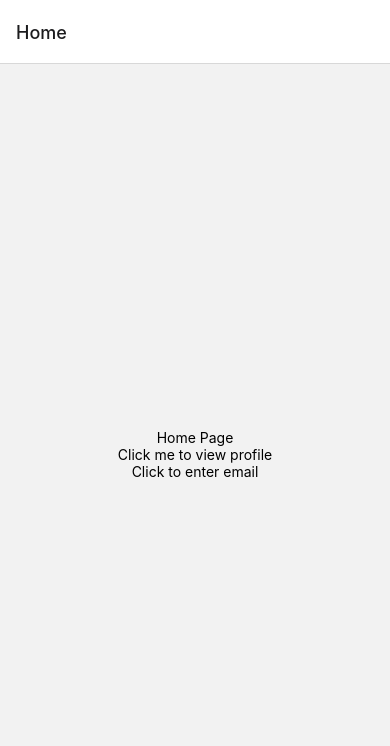
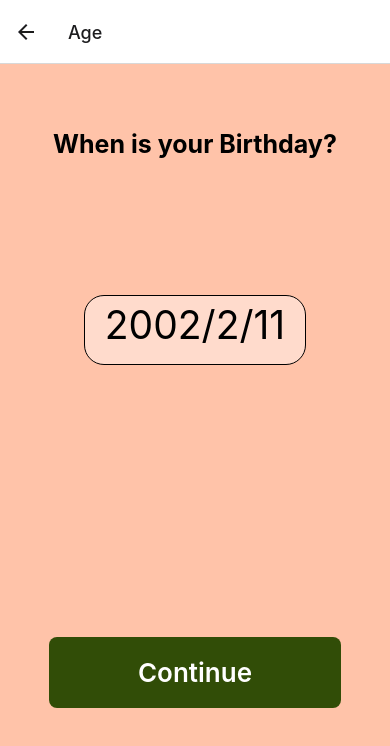
Before and after one commit to Craving-App/expo-mobile-mvp, a React Native app: screen /Age in a window 390 px wide. Shown: the top 746 px of the page. Built offline with nearby package versions, Linux system fonts and the light colour scheme.

Commit message:
Onboarding Questions

```diff
--- a/App.js
+++ b/App.js
@@ -13,6 +13,9 @@ import EnterEmail from "./Screens/EnterEmail";
 import EnterEmailCode from "./Screens/EnterEmailCode";
 import Message from "./Screens/Message";
 import ChatList from "./Screens/ChatList";
+import NameQuestion from "./Screens/NameQuestion";
+import GenderQuestion from "./Screens/GenderQuestion";
+import AgeQuestion from "./Screens/AgeQuestion";
 
 const Stack = createNativeStackNavigator();
 
@@ -75,6 +78,21 @@ function App() {
                     component={Orientation}
                     options={{ title: "Orientation" }}
                 />
+                <Stack.Screen
+                    name="Name"
+                    component={NameQuestion}
+                    options={{ title: "Name" }}
+                />
+                <Stack.Screen
+                    name="Gender"
+                    component={GenderQuestion}
+                    options={{ title: "Gender" }}
+                />
+                <Stack.Screen
+                    name="Age"
+                    component={AgeQuestion}
+                    options={{ title: "Age" }}
+                />
             </Stack.Navigator>
         </NavigationContainer>
     );
--- /dev/null
+++ b/Screens/AgeQuestion.js
@@ -0,0 +1,102 @@
+import React, { useState } from 'react';
+import { View, Text, StyleSheet } from 'react-native';
+import {Button} from '../components/Button';
+
+
+import DateTimePicker from '@react-native-community/datetimepicker';
+
+export default function AgeQuestion() {
+    const [age, setAge] = useState(18);
+    const [haveAge, setHaveAge] = useState(false);
+     const [date, setDate] = useState(new Date("December 31, 2002 00:00:00"));
+    const [show, setShow] = useState(false);
+    const getAge = dateInput => { //Calculates age based on input as year/month/day
+        const today = new Date();
+        const birthDate = new Date(dateInput);
+        let age = today.getFullYear() - birthDate.getFullYear();
+        const m = today.getMonth() - birthDate.getMonth();
+
+        if (m < 0 || (m === 0 && today.getDate() < birthDate.getDate())) age--;
+
+        return age;
+    };
+
+    const onChange = (event, selectedDate) => {
+      setAge(getAge(selectedDate))
+        setShow(false)
+        setHaveAge(false)
+    }
+    const onPress = () => {
+        if (haveAge) navigation.navigate("Orientation");
+        setHaveAge(true);
+    };
+
+
+    const showTimePicker = () => {
+      if (show) {
+        setShow(false)
+      } else {
+        setShow(true)
+      }
+    }
+      return (
+            <View style={styles.container}>
+              <Text style={styles.question}>When is your Birthday?</Text>
+              <View style={styles.containerMenu}>
+                <Text style={styles.clickText} onPress={showTimePicker}>{`${new Date(date).getFullYear()}/${new Date(date).getDay()}/${new Date(date).getMonth()}`}</Text>
+              {show && <DateTimePicker
+                     testID="dateTimePicker"
+         value={date}
+         onChange={onChange}
+         mode={date}
+         maximumDate={new Date("December 31, 2002 00:00:00")}
+         minimumDate={new Date("December 31, 1930 00:00:00")}
+       />}
+       {haveAge == true && <Text style={styles.popupInput}>{`You are ${age} years old`}</Text>}
+              </View>
+              <View style={styles.containerButton}>
+                <Button onPress={onPress}>
+                    Continue
+                </Button>
+              </View>
+            </View>
+    );
+};
+
+const styles = StyleSheet.create({
+    container: {
+        flex: 1,
+        justifyContent: 'center',
+        backgroundColor: '#FFC3A9',
+        paddingTop: 65,
+      },
+      popupInput: {
+        fontSize: 25,
+        color: 'black',
+    },
+    containerButton: {
+        flex: 4,
+        justifyContent: 'center',
+        alignItems: 'center'
+       },
+       clickText: {
+         fontSize: 39,
+         paddingBottom: 20,
+         height: 70,
+         paddingTop: 5,
+         paddingHorizontal: 20,
+         borderWidth: .9,
+         color: 'black',
+         backgroundColor: 'rgba(255,255,255,.4)',
+         borderRadius: 20
+        },
+       containerMenu: {
+        justifyContent: 'center',
+        alignItems: 'center',
+        flex: 4
+    },    question: {
+      textAlign: 'center',
+      fontWeight: 'bold',
+      fontSize: 25
+    },
+});
--- /dev/null
+++ b/Screens/GenderQuestion.js
@@ -0,0 +1,41 @@
+import React, { useState } from 'react';
+import { View, Picker, StyleSheet, Text } from 'react-native';
+import {Button} from '../components/Button';
+
+export default function GenderQuestion({navigation}) {
+    const [gender, setGender] = useState('Cis Male');
+    const genders = ['Cis Male', 'Cis Woman', 'Masc Nonbinary', 'Femme Nonbinary', 'Nonbinary', 'Trans Man', 'Trans Woman'];
+    const onPress = () => {
+        navigation.navigate("Age");
+    };
+      return (
+            <View style={styles.container}>
+              <Text style={styles.question}>What is your gender?</Text>
+                <Picker
+                    selectedValue={gender}
+                    onValueChange={(itemValue, itemIndex) => setGender(itemValue)}
+                    style={{ height: 50, width: 200, marginBottom: 100, marginTop: 20 }}>
+                    {genders.map((gender, idx) =>
+                    <Picker.Item label={gender} value={gender} key={idx}/>
+                    )}
+                </Picker>
+              <Button text="Continue" onPressHandler={onPress} />
+            </View>
+    );
+};
+
+const styles = StyleSheet.create({
+    container: {
+        flex: 1,
+        alignItems: 'center',
+        justifyContent: 'center',
+        paddingBottom: 100,
+    },
+    input: {
+        marginBottom: 40
+    },   question: {
+        textAlign: 'center',
+        fontWeight: 'bold',
+        fontSize: 25
+      },
+});
--- /dev/null
+++ b/Screens/NameQuestion.js
@@ -0,0 +1,76 @@
+import React, { useState } from 'react';
+import { View, Text, TextInput, StyleSheet } from 'react-native';
+import {Button} from '../components/Button';
+
+export default function NameQuestion({ navigation}) {
+    const [name, setName] = useState('');
+    const [haveName, setHaveName] = useState(false);
+
+    let message = `Hi, ${name}!`;
+
+    const onPress = () => {
+        if (name.trim().length > 1 && !haveName) {
+            setHaveName(true);
+        } else {
+            navigation.navigate("Age");
+        }
+    }
+
+    const setFalse = () => {
+        setHaveName(false);
+    }
+
+      return (
+        <View style={styles.container}>
+              <Text style={styles.question}> What is your name ? </Text>
+            <View style={styles.containerMenu}>
+            <TextInput style={styles.textInput} value={name} onChange={setFalse} onChangeText={setName}/>
+           {haveName && <Text style={styles.popupInput}>{message}</Text>}
+            </View>
+
+           <View style={styles.containerButton}>
+              <Button onPress={onPress}>Continue</Button>
+           </View>
+        </View>
+    );
+}
+
+const styles = StyleSheet.create({
+    container: {
+        flex: 1,
+        justifyContent: 'center',
+        backgroundColor: '#FFC3A9',
+        paddingTop: 60,
+      },
+    textInput: {
+        height: 50,
+        margin: 12,
+        borderWidth: .9,
+        borderRadius: 12,
+        borderColor: 'gray',
+        paddingHorizontal: 120,
+        padding: 10,
+        marginBottom: 50,
+        fontSize: 25,
+        color: 'black',
+        backgroundColor: 'rgba(255,255,255,.4)'
+    },
+    popupInput: {
+        fontSize: 25,
+        color: 'black',
+    },
+    containerButton: {
+        flex: 4,
+        justifyContent: 'center',
+        alignItems: 'center'
+       },
+       question: {
+        textAlign: 'center',
+        fontWeight: 'bold',
+        fontSize: 25,
+      },    containerMenu: {
+        justifyContent: 'center',
+        alignItems: 'center',
+        flex: 4
+    },
+});
```
Also changed, not shown: 1 other file (tests, documents, lock files or other folders).
